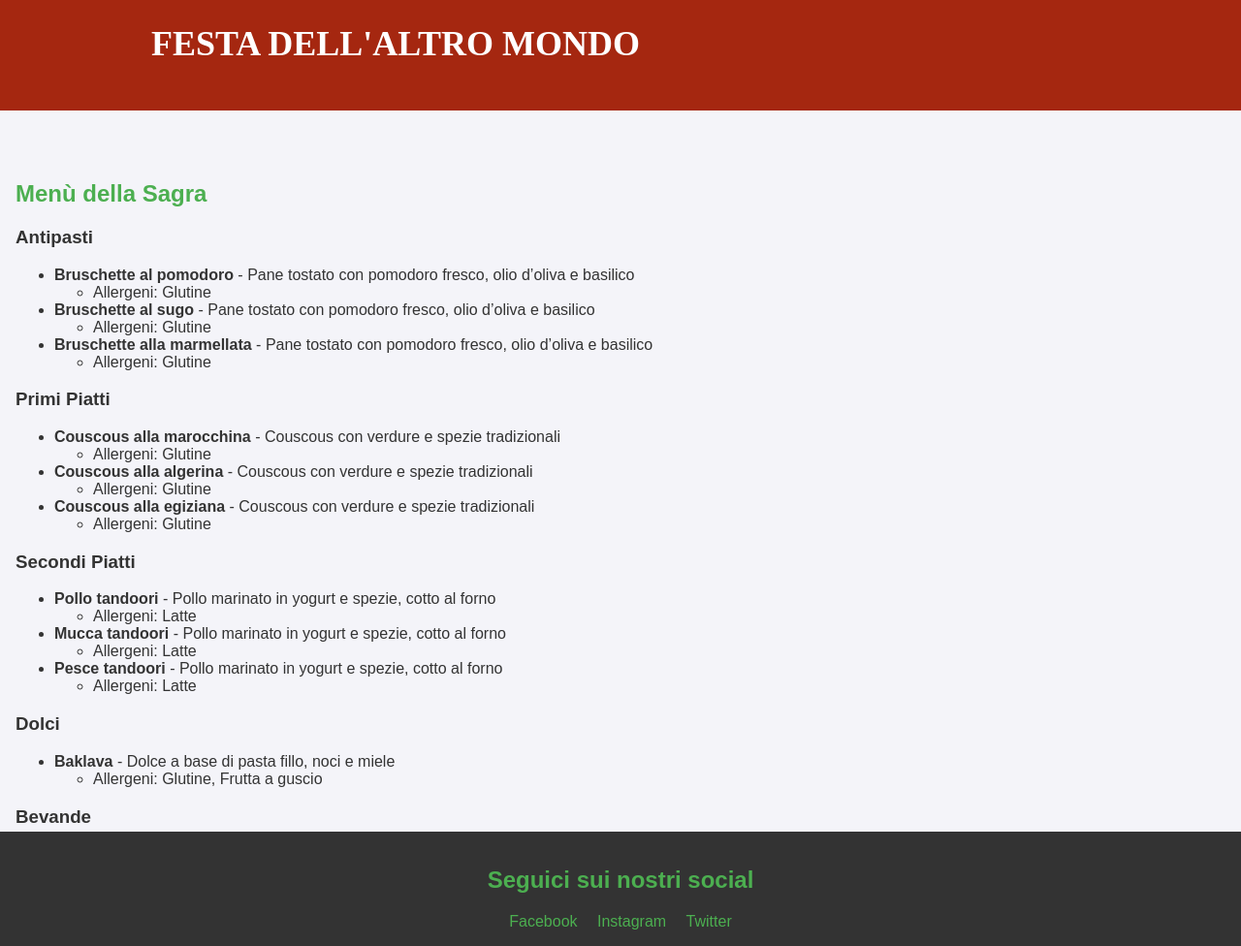
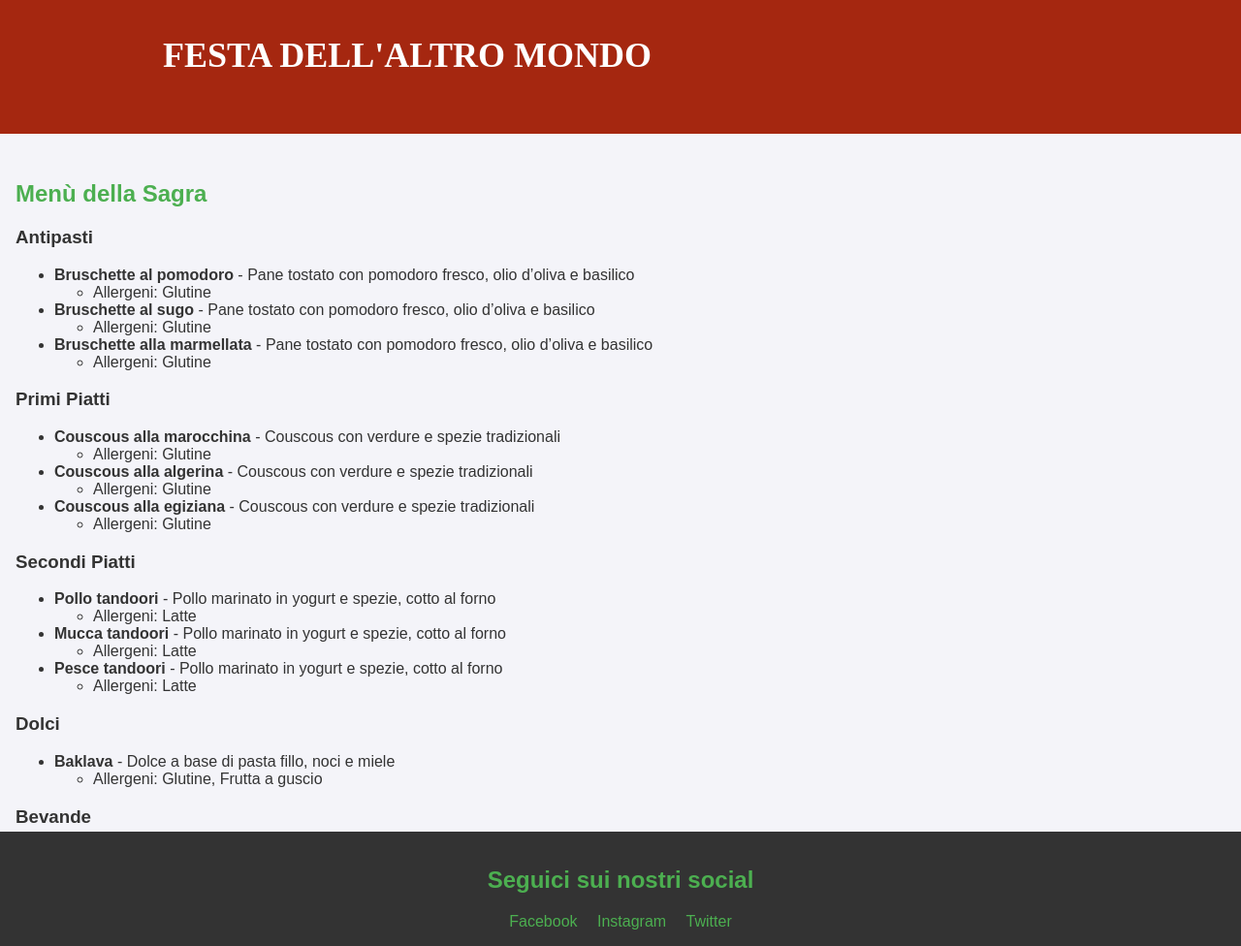
Before and after one commit to isottipietro/menu-altro-mondo, a Jekyll site: the page built from index.md, in a window 1280 px wide and 976 px high. Shown: the whole window at 97% size. Built offline with Jekyll 4.4.1, drawn with Linux system fonts in a browser that asks for light colours; some web fonts are replaced.

Commit message:
some changes

```diff
--- a/_layouts/menu.html
+++ b/_layouts/menu.html
@@ -23,7 +23,7 @@
         window.onscroll = function() {scrollFunction()};
 
         function scrollFunction() {
-          if (document.body.scrollTop > 5 || document.documentElement.scrollTop > 5) {
+          if (document.body.scrollTop > 10 || document.documentElement.scrollTop > 10 ) {
             document.getElementById("logo").style.fontSize = "0.9em";
             document.getElementById("logo").style.maxWidth = "20%";
           } else {
--- a/assets/css/style.css
+++ b/assets/css/style.css
@@ -15,11 +15,8 @@ body {
 header {
     background-color: #a52710;
     color: white;
-    padding: 1em;
-    text-align: center;
     position: fixed;
     width: 100%;
-    transition: 0.2s;
     font-size: 1.5em;
     font-family: 'Dirty Ego';
     top: 0;
@@ -31,10 +28,16 @@ footer {
     bottom: 0;
     width: 100%;
 }
+
 h1 {
     margin: 0;
     transition: 0.2s;
     text-align: center;
+    padding: 1em;
+}
+
+header.p {
+    text-align: right;
 }
 
 main {
```
